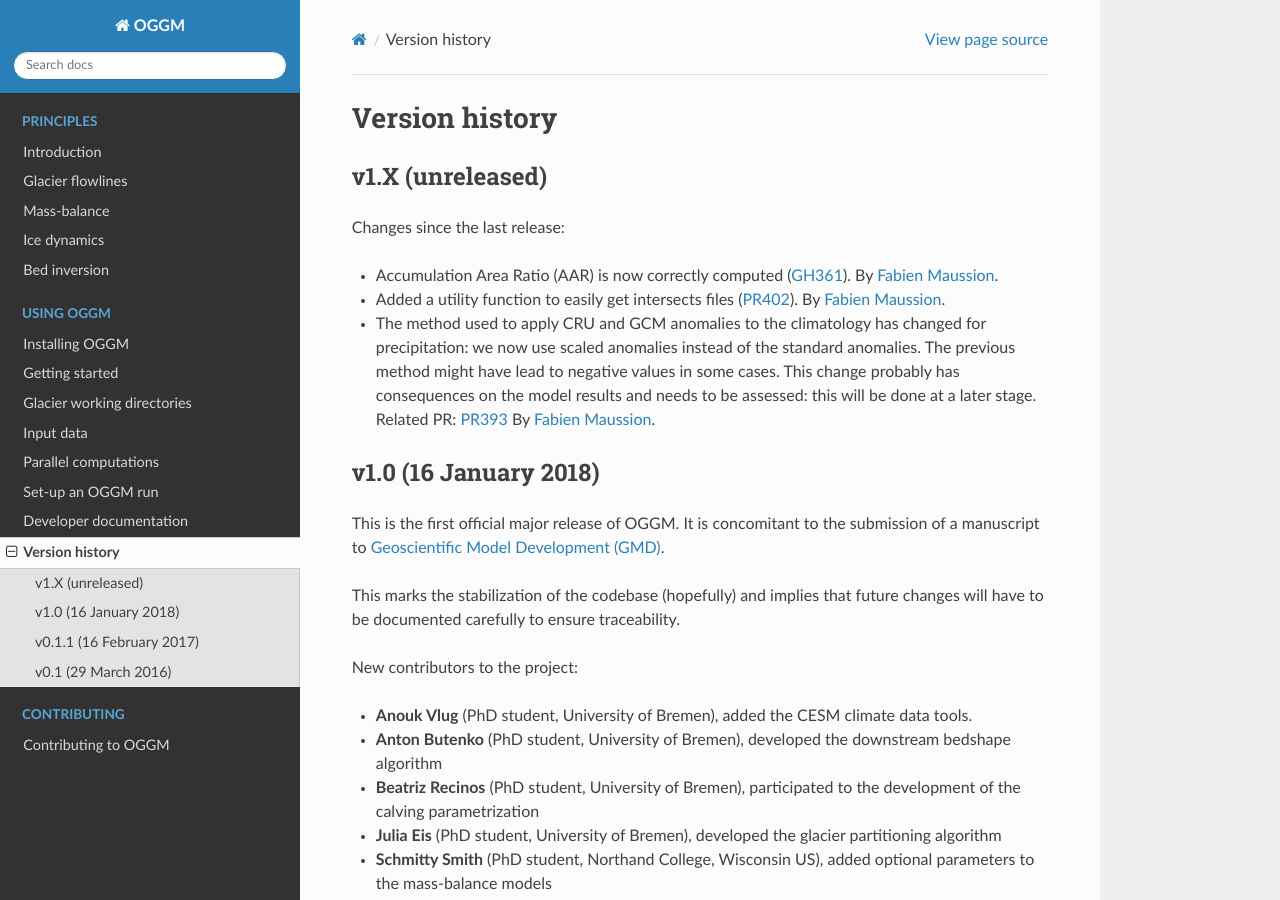
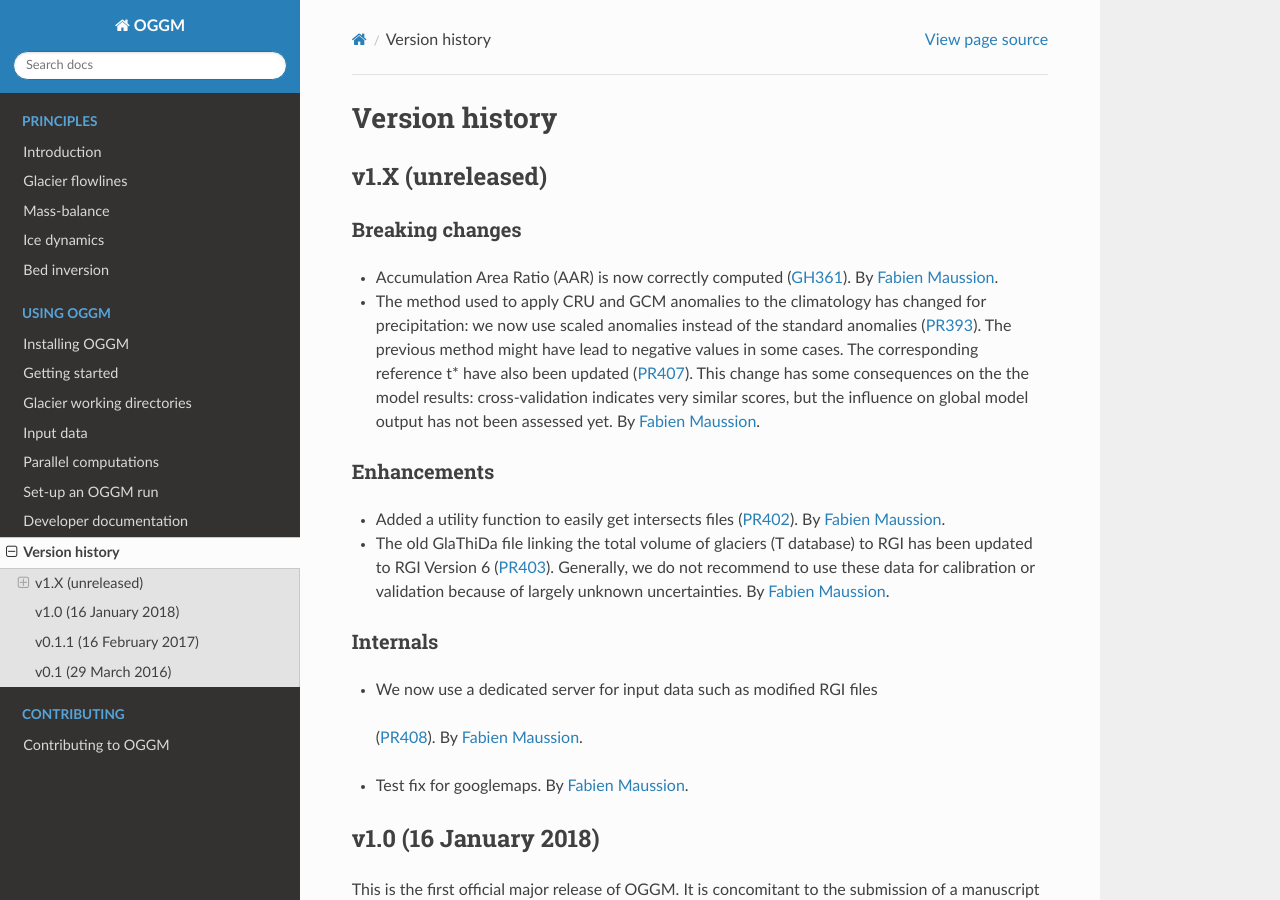
Before and after one commit to OGGM/oggm, a Sphinx documentation site: the page built from docs/whats-new.rst, in a window 1280 px wide and 900 px high. Built offline with Sphinx 7.4.7 and the Read the Docs theme 2.0.0, drawn with Linux system fonts in a browser that asks for light colours; the version number could not be read and is left out.

```diff
--- a/docs/whats-new.rst
+++ b/docs/whats-new.rst
@@ -7,19 +7,39 @@ Version history
 v1.X (unreleased)
 -----------------
 
-Changes since the last release:
+Breaking changes
+~~~~~~~~~~~~~~~~
 
 - Accumulation Area Ratio (AAR) is now correctly computed (:issue:`361`).
   By `Fabien Maussion <https://github.com/fmaussion>`_.
+- The method used to apply CRU and GCM anomalies to the climatology has
+  changed for precipitation: we now use scaled anomalies instead of the
+  standard anomalies (:pull:`393`). The previous method might have lead to
+  negative values in some cases. The corresponding reference t* have also
+  been updated (:pull:`407`). This change has some consequences on the
+  the model results: cross-validation indicates very similar scores, but
+  the influence on global model output has not been assessed yet.
+  By `Fabien Maussion <https://github.com/fmaussion>`_.
+
+Enhancements
+~~~~~~~~~~~~
+
 - Added a utility function to easily get intersects files (:pull:`402`).
   By `Fabien Maussion <https://github.com/fmaussion>`_.
-- The method used to apply CRU and GCM anomalies to the climatology has
-  changed for precipitation: we now use scaled anomalies instead of the
-  standard anomalies. The previous method might have lead to negative
-  values in some cases. This change probably has consequences
-  on the model results and needs to be assessed: this will be done at a
-  later stage. Related PR: :pull:`393`
+- The old GlaThiDa file linking the total volume of glaciers (T database) to
+  RGI has been updated to RGI Version 6 (:pull:`403`).
+  Generally, we do not recommend to use these data for calibration or
+  validation because of largely unknown uncertainties.
   By `Fabien Maussion <https://github.com/fmaussion>`_.
+
+Internals
+~~~~~~~~~
+
+- We now use a dedicated server for input data such as modified RGI files
+ (:pull:`408`). By `Fabien Maussion <https://github.com/fmaussion>`_.
+- Test fix for googlemaps.
+  By `Fabien Maussion <https://github.com/fmaussion>`_.
+
 
 .. _whats-new.1.0:
 
```
Also changed, not shown: 1 other file.
